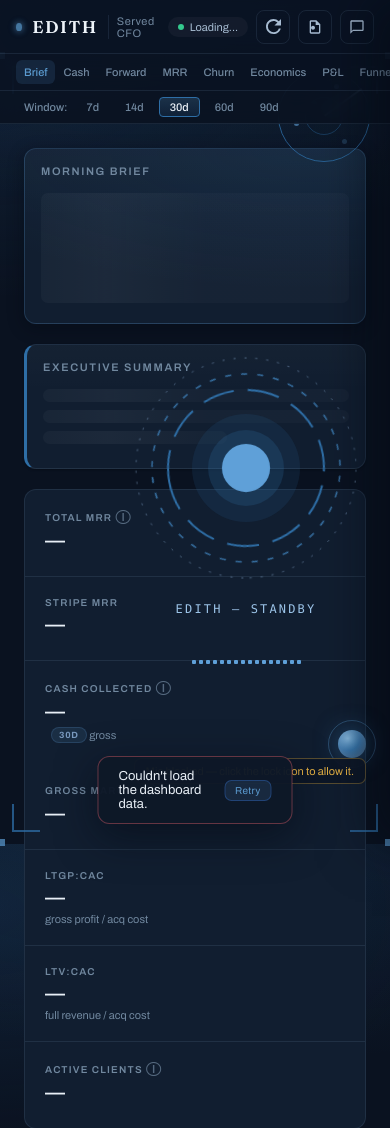
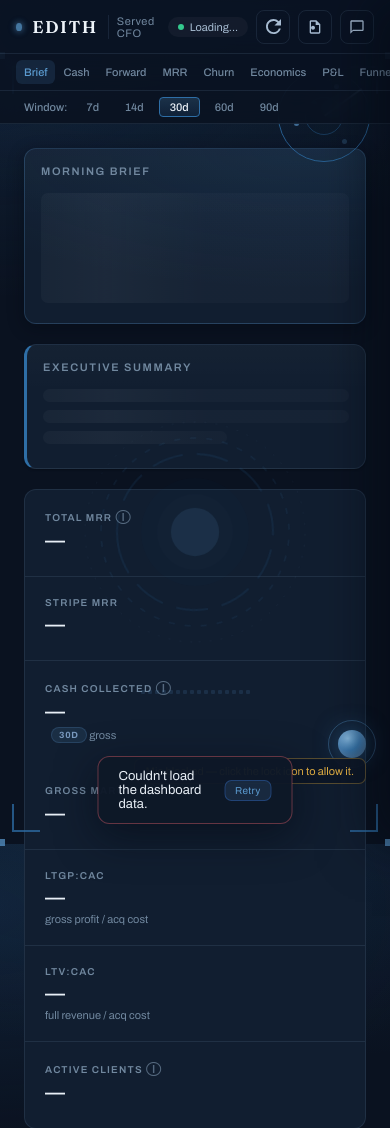
Before and after one commit to rydel-beep/servedcfoagent, a Flask app: template dashboard/templates/dashboard.html in a window 390 px wide. Shown: the top 1128 px of the page. Run offline with Flask 3, Linux system fonts and the light colour scheme; the template is opened without the code that fills it, so the values that code supplies are empty; some libraries are stand-ins or nearby versions.

Commit message:
Fix mobile orb overlapping the brief content
On the deployed layering base, the 240px orb (position:fixed right:24px, --z-orb above content)
covered the Morning Brief on mobile — no right margin to live in, so it sat over the binding-
constraint text and Active Clients. On <=768px, demote it to the ambient lane behind content,
faint (opacity .14) and non-interactive; the header chat button carries interaction. Data stays
readable; the ambient aesthetic is kept as a subtle backdrop. Screenshot-verified.

Co-Authored-By: Claude Opus 4.8 (1M context) <noreply@anthropic.com>

```diff
--- a/dashboard/static/css/hud.css
+++ b/dashboard/static/css/hud.css
@@ -46,6 +46,15 @@
           align-items:center;justify-content:center;gap:14px;
           transition:transform .32s cubic-bezier(.4,0,.2,1)}
 #eh-orbwrap{position:relative;width:240px;height:240px}
+
+/* Mobile: the 240px orb has no right margin to live in, so above content it covers
+   the brief. Demote it to the ambient lane BEHIND content, faint and non-interactive
+   — a subtle backdrop, never over the data. The header chat button carries interaction. */
+@media (max-width:768px){
+  #eh-stage{right:50%;transform:translateX(50%);z-index:var(--z-ambient);
+            opacity:.14;pointer-events:none}
+  #eh-tick,#eh-cap{display:none}
+}
 #eh-rings{position:absolute;inset:0}
 #eh-rings circle{transform-origin:120px 120px;fill:none}
 .eh-r1{stroke:#2E6EA6;stroke-width:2;stroke-dasharray:32 14;animation:ehSpin 14s linear infinite}
```
